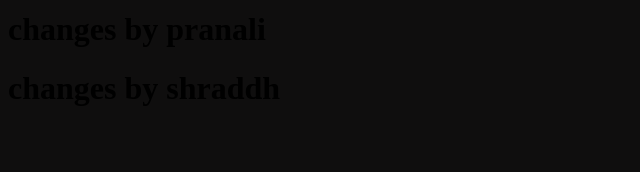
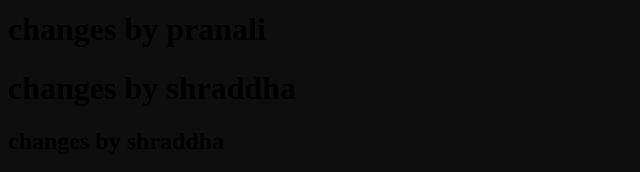
Before and after one commit to pranali-dalvi-8/google-meet-clone-group-b, a plain HTML site: page index.html in a window 1280 px wide. Shown: the part 763-935 px from the top of the page, 0-640 px from the left. Before the commit the page ends 891 px from the top, so only its background shows below. Drawn offline with Linux system fonts and the light colour scheme.

Commit message:
Changes by shraddha

```diff
--- a/index.html
+++ b/index.html
@@ -169,6 +169,7 @@
 
 </div>
 <h1> changes by pranali</h1>
-    <h1>changes by shraddh</h1>
+    <h1>changes by shraddha</h1>
+    <h2>changes by shraddha</h2>
 </body>
 </html>
```
